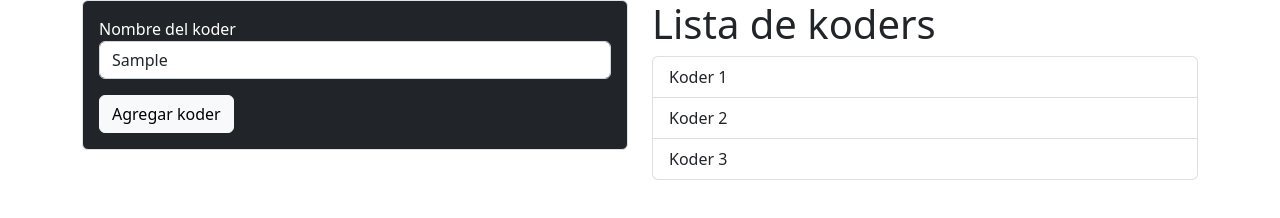
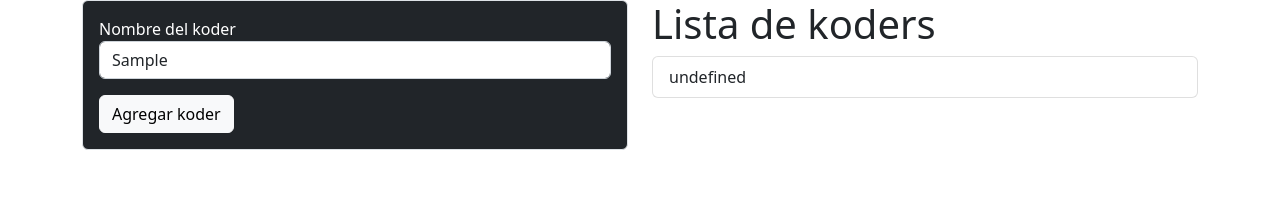
Before and after one commit to Israel2709/js-community, a plain HTML site: page index.html in a window 1280 px wide. Both pictures are taken after typing "Sample" into the empty fields and a click on the button "Agregar koder". Drawn offline with nearby package versions, Linux system fonts and the light colour scheme.

Commit message:
feat: print koders list

```diff
--- a/index.html
+++ b/index.html
@@ -23,9 +23,7 @@
         <div class="col-6">
             <h1>Lista de koders</h1>
             <ul id="koders-list" class="list-group">
-                <li class="list-group-item">Koder 1</li>
-                <li class="list-group-item">Koder 2</li>
-                <li class="list-group-item">Koder 3</li>
+
             </ul>
         </div>
     </div>
--- a/js/main.js
+++ b/js/main.js
@@ -23,11 +23,25 @@ const createKoderItem = itemText => {
   return koderItem
 }
 
+const addElementToList = listElement => {
+  document.getElementById('koders-list').appendChild(listElement)
+}
+
 /*esta es la función que se ejecuta cuando damos click al botón*/
 document.getElementById('add-koder').addEventListener('click', () => {
   console.log(koderName)
+  document.getElementById('koders-list').replaceChildren()
   kodersArray.push(koderName)
   console.log(kodersArray)
+  printNames(kodersArray)
 })
 
-const printKodersList = () => {}
+const printNames = arrayToPrint => {
+  arrayToPrint.forEach(nombre => {
+    //console.log(nombre)
+    let listElement = createKoderItem(nombre) //=><li>Lore</li>
+    addElementToList(listElement)
+  })
+}
+
+//const printKodersList = () => {}
```
